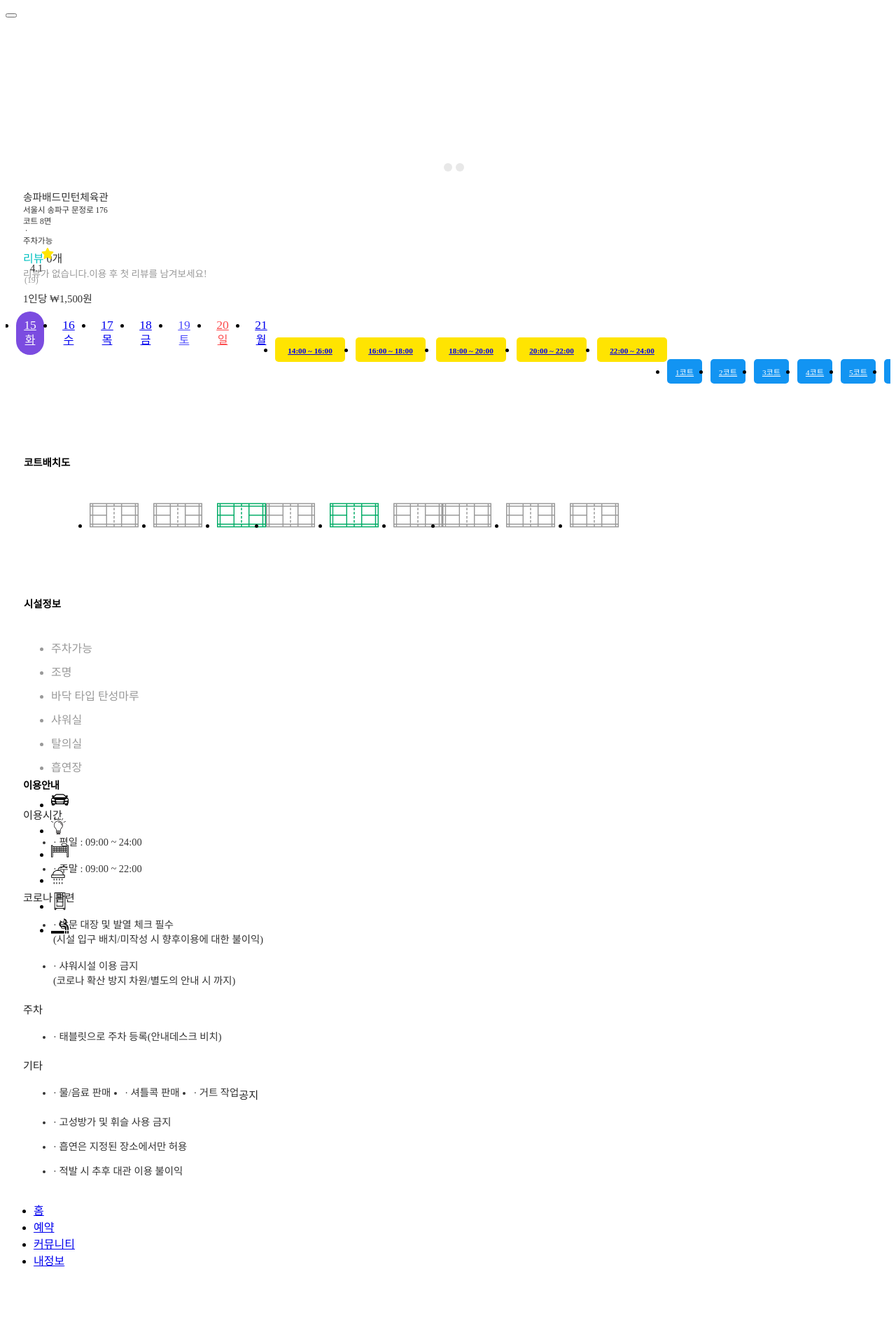
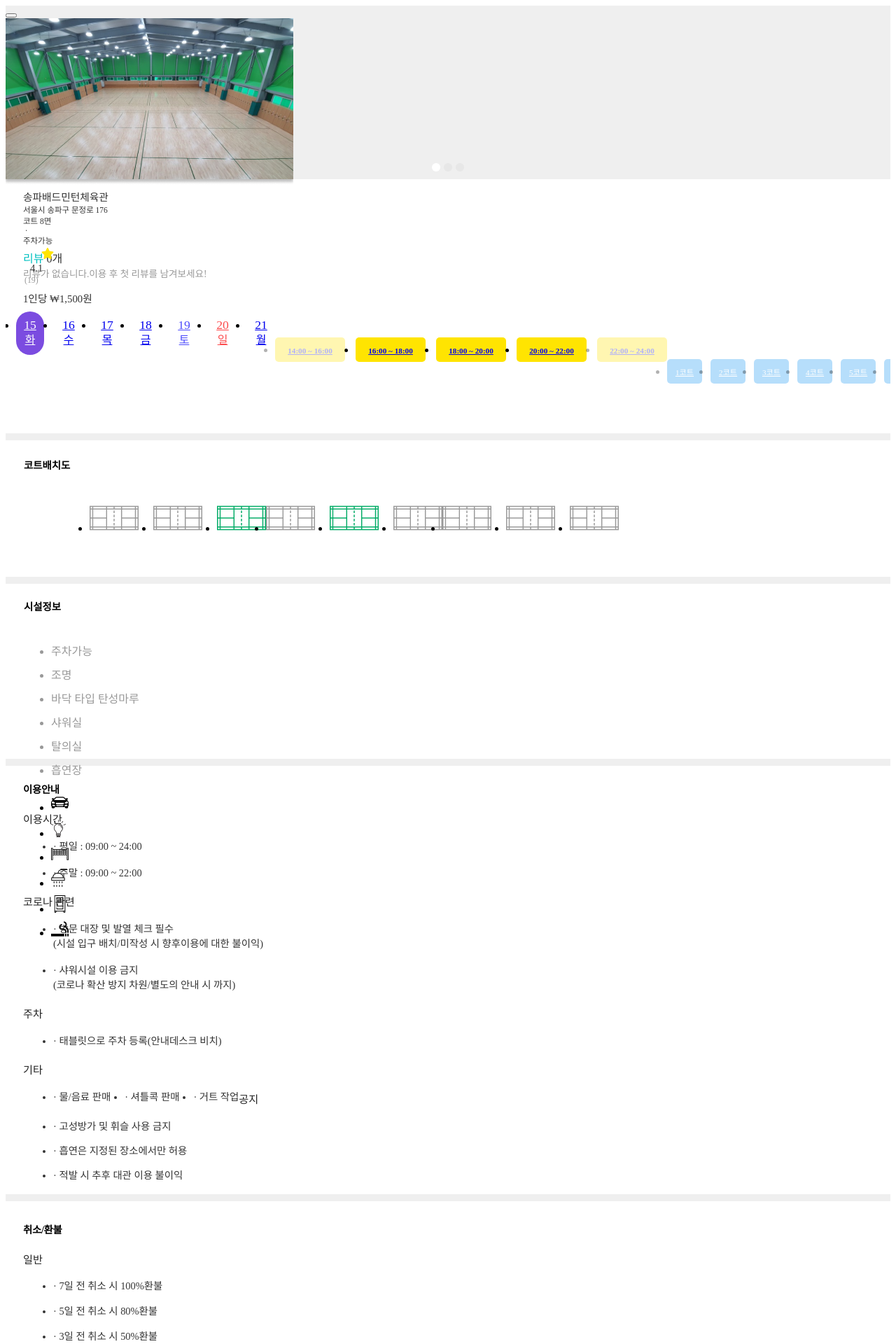
Before and after one commit to Ninro03/Yeb, a PHP site: page /reservation.html in a window 1280 px wide. Shown: the top 1920 px of the page at 70% size. Before the commit the page ends 1809 px from the top, so only its background shows below. Run offline with PHP 8.4, Linux system fonts and the light colour scheme; some libraries are stand-ins or nearby versions.

Commit message:
reservation_css_suc

```diff
--- a/reservation/css/reservation.css
+++ b/reservation/css/reservation.css
@@ -1,10 +1,10 @@
-/* #wrap{background: #efefef;} */
+#wrap{background: #efefef;}
 /*------------------------- content1 -------------------------*/
 .content1{width: 100%; height: 310px;}
 .slide{position: relative; top: 0; left: 0; width: 100%; height: 230px;}
-.slide .slide_img img{position: absolute; top: 0; left: 0; display: none;}
+.slide .slide_img img{position: absolute; top: 0; left: -100%;}
 .slide .slide_control{position: absolute; top: 90%; left: 50%;}
-.slide .slide_control span{display: block; float: left; width: 12px; height: 12px; border-radius: 15px; background: rgba(230,230,230,.9); position: relative; right: 50%; margin-right: 5px;}
+.slide .slide_control span{display: block; float: left; width: 12px; height: 12px; border-radius: 15px; background: rgba(230,230,230,.9); position: relative; right: 50%; margin-right: 5px; cursor: pointer;}
 .slide .slide_control span.btn3{margin-right: 0;}
 .slide .slide_control span.on{background: #ffffff;}
 .con_title{padding: 14px 25px; font-size: 0.92em; background: #ffffff;}
@@ -36,15 +36,19 @@
 .reserv_date li .blue{color: #4e4cfc;}
 .reserv_date li:last-child{margin-right: 0;}
 .reserv_time{padding: 11px 0 0 15px; width: 350%;}
-.reserv_time li{float: left; width: 100px; height: 35px; line-height: 35px; margin-right: 15px; text-align: center; background: #ffe401; border-radius: 5px;}
+.reserv_time li{float: left; width: 100px; height: 35px; line-height: 35px; margin-right: 15px; text-align: center; background: #ffe401; border-radius: 5px; opacity: 0.3;}
+.reserv_time li.on{opacity: 1;}
 .reserv_time li:last-child{margin-right: 0;}
 .reserv_time li a{font-size: 0.7em; font-weight: 600;}
 .reserv_court{padding: 15px 0 0 15px; width: 150%;}
-.reserv_court li{float: left; width: 50px; height: 35px; line-height: 35px; text-align: center; margin-right: 12px; background: #1294F2; border-radius: 5px;}
+.reserv_court li{float: left; width: 50px; height: 35px; line-height: 35px; text-align: center; margin-right: 12px; background: #1294F2; border-radius: 5px; opacity: 0.3;}
+.reserv_court li.on{opacity: 1;}
 .reserv_court li a{font-size: 0.7em; color: #ffffff;}
+.reserv_select ul li.active{background: #00C0C0;}
+.reserv_select ul li.active a{color: #ffffff;}
 
 /*------------------------- content4 -------------------------*/
-.content4{width: 100%; height: 195px; margin-top: 6px; box-sizing: border-box; background: #ffffff;}
+.content4{width: 100%; height: 195px; margin-top: 10px; box-sizing: border-box; background: #ffffff;}
 .content4 .con_inner{padding: 10px 15px;}
 .content4 h3{font-size: 0.9em; margin-left: 11px;}
 .court_layout{padding: 15px 64.5px 0;}
@@ -62,7 +66,7 @@
 .facility_icon li{line-height: 34px;}
 
 /*------------------------- content6 -------------------------*/
-.content6{width: 100%; height: 612px; margin-top: 8px; box-sizing: border-box; background: #ffffff;}
+.content6{width: 100%; height: 612px; margin-top: 10px; box-sizing: border-box; background: #ffffff;}
 .content6 .con_inner{padding: 8px 25px;}
 .content6 h3{font-size: 0.9em; margin-bottom: 17px; letter-spacing: -0.3px; }
 .content6 h4{font-size: 0.95em; margin-bottom: 17px; font-weight: 500; color: #222;}
@@ -70,3 +74,20 @@
 .content6 .etc li{float: left; margin-left: 20px; margin-bottom: 12px;}
 .content6 .etc li:first-child{margin-left: 3px;}
 .content6 .notice li{margin-bottom: 14px;}
+
+/*------------------------- content7 -------------------------*/
+.content7{width: 100%; height: 328px; margin-top: 10px; box-sizing: border-box; background: #ffffff;}
+.content7 .con_inner{padding: 15px 0 0 25px;}
+.content7 h3{font-size: 0.9em; margin-bottom: 13px; letter-spacing: -0.3px; }
+.content7 h4{font-size: 0.95em; margin-bottom: 10px; font-weight: 500; color: #222;}
+.content7 ul li{font-size: 0.9em; margin-left: 3px; margin-bottom: 15px; color: #333333;}
+.content7 ul li:last-child{margin-bottom: 10px;}
+
+/*------------------------- footer -------------------------*/
+footer{background-color: #dfdfdf;}
+#footer{padding: 25px; font-size: 11px; color: #8c8c8c;}
+#footer .f_terms{margin-top: 13px;}
+#footer .f_terms li{float: left; margin-right: 4px;}
+#footer .f_terms li .line{width: 1px; height: 10px; background-color: #9e9e9e; margin-top: 4px; float: left;}
+#footer .address{margin-top: 12px;}
+#footer .address p .line{width: 1px; height: 10px; background-color: #9e9e9e; margin-top: 4px; display: inline-block; margin: 0 4px;}
--- /dev/null
+++ b/reservation/js/reservation.js
@@ -0,0 +1,78 @@
+$(function(){
+	/*----- slide -----*/
+	var slide = $('.slide_img > img');
+	var btn = $('.slide_control > span');
+	var current = 0;
+	setInterval(function(){
+		var prev = slide.eq(current);
+		var btncur = btn.eq(current);
+		current++;
+		move(prev, '0%', '-100%');
+		btncur.removeClass('on');
+		if(current==slide.size()){current=0;};
+		var next = slide.eq(current);
+		var btncurr = btn.eq(current);
+		move(next, '100%', '0%');
+		btncurr.addClass('on');
+	}, 2500);
+
+	function move(tg, start, end){
+		tg.css('left',start).stop().animate({left: end});
+	}
+
+	var btn = $('.slide_control > span');
+	btn.on({
+		click:function(){
+			var tg = $(this);
+			var i = tg.index();
+			btn.removeClass('on');
+			tg.addClass('on');
+			move1(i);
+		}
+	});
+
+	function move1(i){
+		if(current==i) return;
+		var currentEl = slide.eq(current);
+		var nextEl = slide.eq(i);
+		currentEl.css({left:0}).stop().animate({left:'-100%'},500);
+		nextEl.css({left:'100%'}).stop().animate({left:'0%'},500);
+		current=i;
+	};
+
+	/*----- content3 -----*/
+	var tab = $('.reserv_date > li');
+	var content = $('.reserv_time');
+	content.hide().eq(0).show();
+	tab.click(function(e){
+		e.preventDefault();
+		var tg = $(this);
+		var i = tg.index();
+		tab.removeClass('on');
+		tg.addClass('on');
+		content.css('display','none');
+		content.eq(i).css('display','block');
+	});
+
+	var m_tab = $('.reserv_time > li');
+	var m_content = $('.reserv_court');
+	m_content.hide().eq(0).show();
+	m_tab.click(function(e){
+		e.preventDefault();
+		var tg = $(this);
+		var i = tg.index();
+		m_tab.removeClass('active');
+		tg.addClass('active');
+		m_content.css('display','none');
+		m_content.eq(i).css('display','block');
+	});
+
+	var l_tab = $('.reserv_court > li');
+	l_tab.click(function(e){
+		e.preventDefault();
+		var tg = $(this);
+		tg.addClass('active');
+	});
+
+	/*----- content4 -----*/
+});
--- a/reservation/reservation.html
+++ b/reservation/reservation.html
@@ -25,7 +25,7 @@
 				<div class="con_inner">
 					<div class="slide">
 						<div class="slide_img">
-							<img src="img/slide_img1.png" alt="체육관 전경"/>
+							<img src="img/slide_img1.png" alt="체육관 전경" style="left: 0%;"/>
 							<img src="img/slide_img2.png" alt="코트 하나"/>
 							<img src="img/slide_img3.png" alt="특이사항"/>
 						</div>
@@ -100,13 +100,13 @@
 							<li>
 								<a href="#">14:00 ~ 16:00</a>
 							</li>
-							<li>
+							<li class="on">
 								<a href="#">16:00 ~ 18:00</a>
 							</li>
-							<li>
+							<li class="on">
 								<a href="#">18:00 ~ 20:00</a>
 							</li>
-							<li>
+							<li class="on">
 								<a href="#">20:00 ~ 22:00</a>
 							</li>
 							<li>
@@ -244,10 +244,45 @@
 					</ul>
 				</div>
 			</div>
+
+			<div class="content7">
+				<div class="con_inner">
+					<h3>취소/환불</h3>
+					<h4>일반</h4>
+					<ul>
+						<li>· 7일 전 취소 시 100%환불</li>
+						<li>· 5일 전 취소 시 80%환불</li>
+						<li>· 3일 전 취소 시 50%환불</li>
+						<li>· 2일 전 ~ 대관 당일 환불 불가</li>
+					</ul>
+					<h4>천재지변</h4>
+					<ul>
+						<li>· 당일 천재지변으로 인해 구장 이용이 불가한 경우 100%환불</li>
+						<li>· (적용 기준:호우경보, 대설경보, 태풍주의보, 태풍경보)</li>
+					</ul>
+				</div>
+			</div>
 		</section>
 
 		<footer>
-
+			<div id="footer">
+				<h3 class="f_logo"><img src="../img/f_logo.png" alt="f_logo"/></h3>
+				<ul class="f_terms cf">
+					<li>이용약관</li>
+					<li><span class="line"></span></li>
+					<li><b>개인정보처리방침</b></li>
+					<li><span class="line"></span></li>
+					<li>사업자 정보 확인</li>
+				</ul>
+				<div class="address">
+					<p>Yeb<span class="line"></span>경기도 안양시 만안구 안양로 303 안양메쎄타워 2층</p>
+					<p>contact03@yebminton.com</p>
+					<p>사업자번호 : 333-33-33333<span class="line"></span>대표남최안</p>
+				</div>
+				<div class="copy">
+					<p>Copyright Yeb All rights reserved.</p>
+				</div>
+			</div>
 		</footer>
 		<div id="f_menu">
 			<ul class="cf">
```
